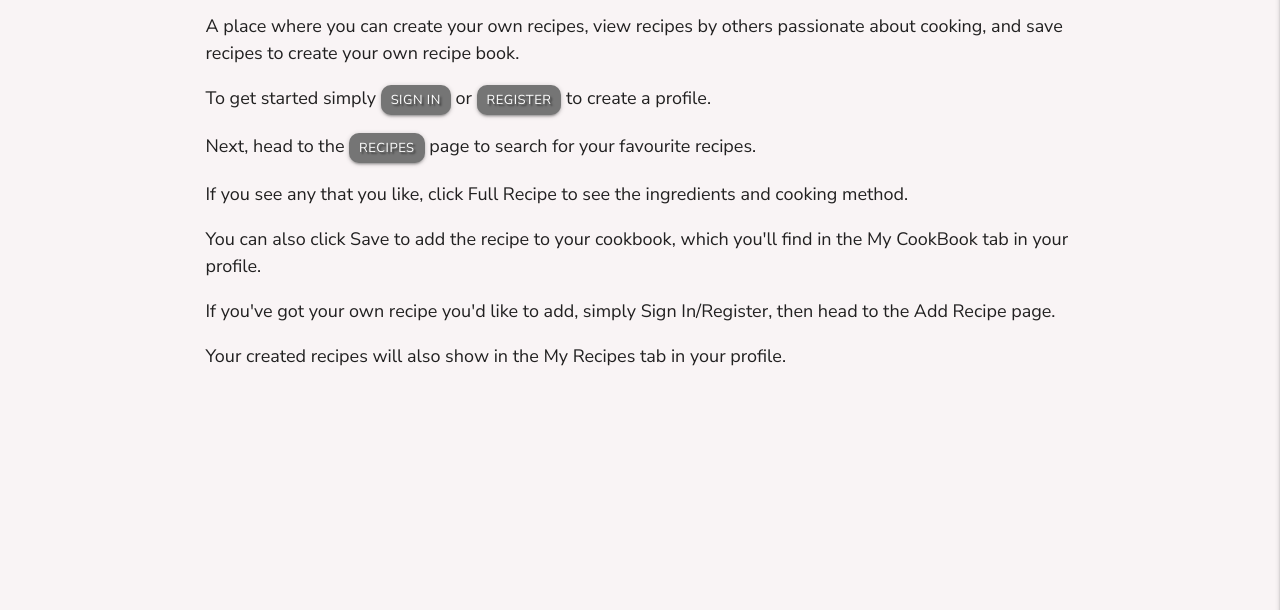
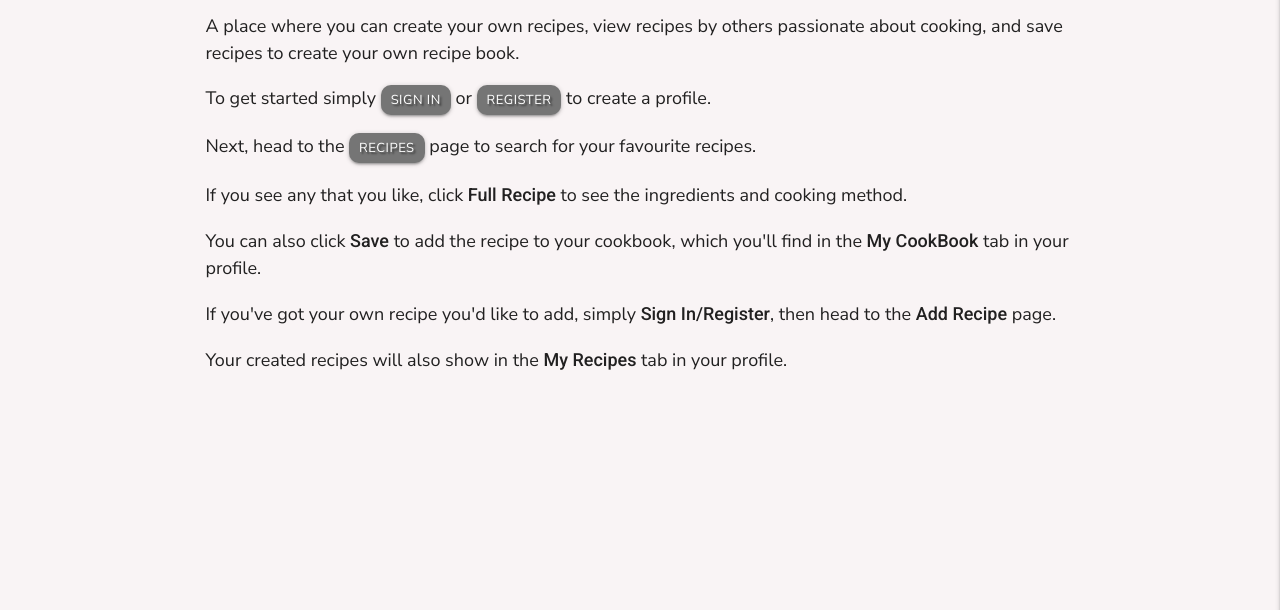
Before and after one commit to DanHodgson12/my-cook-book, a Flask app: page / in a window 1280 px wide. Shown: the part 146-756 px from the top of the page. Run offline with Flask 3, Linux system fonts and the light colour scheme; some libraries are stand-ins or nearby versions.

Commit message:
feat: added styling to 'strong' tag for Home page

```diff
--- a/static/css/style.css
+++ b/static/css/style.css
@@ -10,7 +10,7 @@ body {
     background-color: #F9F4F5;
 }
 
-h1, h2, h3, h4, h5, h6 {
+h1, h2, h3, h4, h5, h6, strong {
     font-family: 'Roboto', sans-serif;
     font-weight: 500;
 }
```
